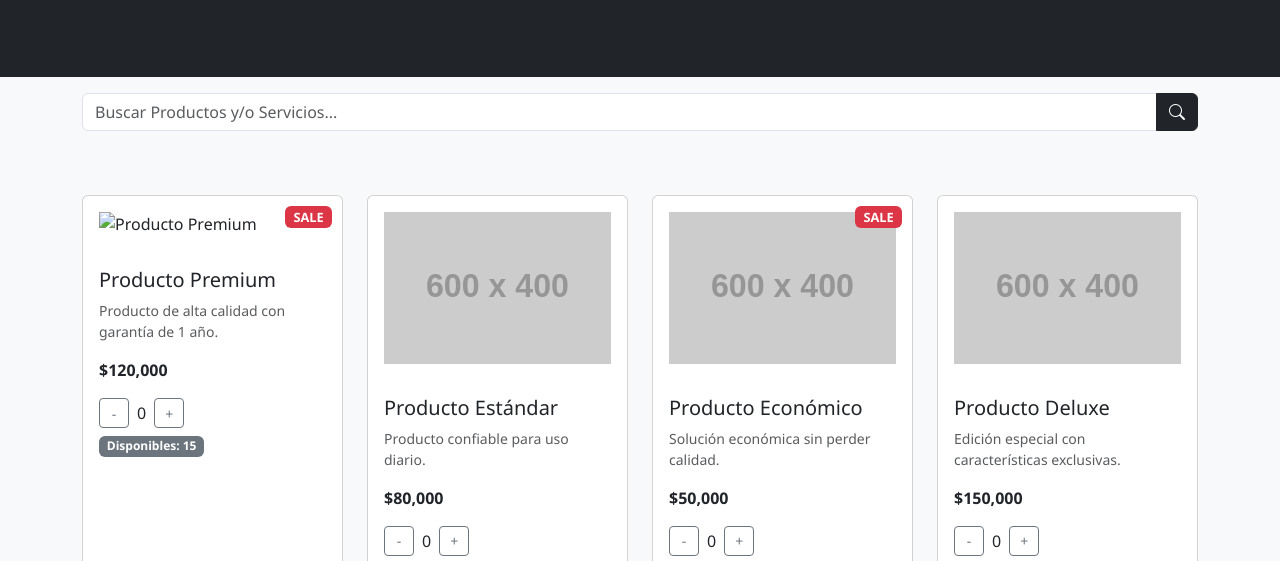
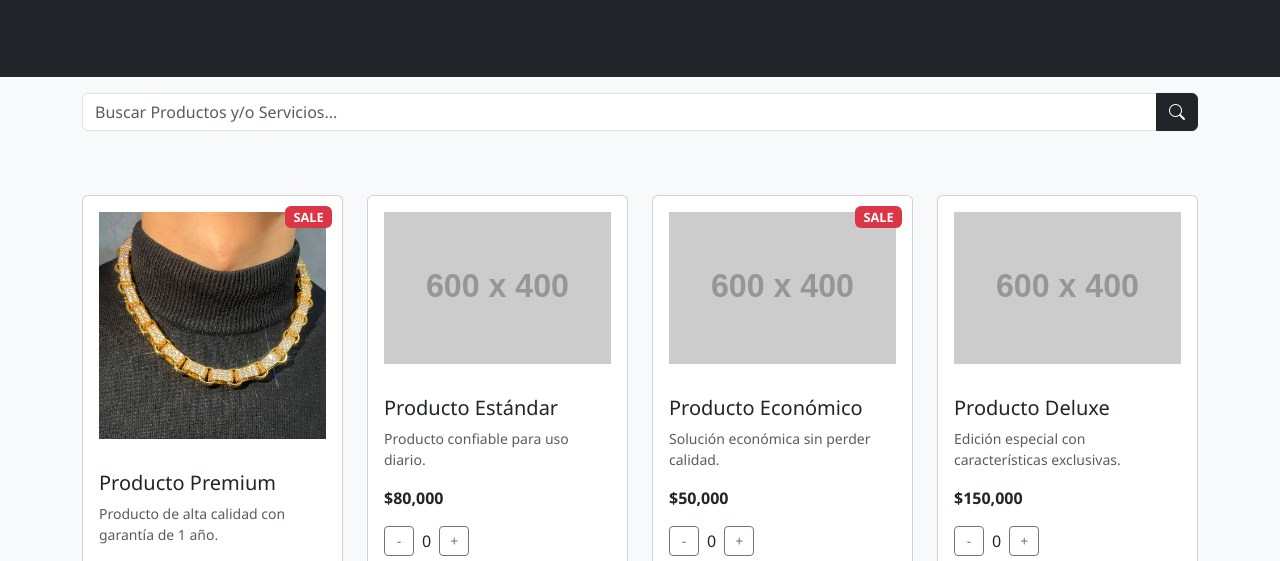
Before and after one commit to montebellocalicontraentregaco/web, a plain HTML site: page index.html in a window 1280 px wide. Shown: the part 236-797 px from the top of the page. Drawn offline with nearby package versions, Linux system fonts and the light colour scheme; placeholder pictures from the web are drawn by us.

Commit message:
Update index.html

```diff
--- a/index.html
+++ b/index.html
@@ -498,10 +498,10 @@
                 price: 120000,
                 inventory: 15,
                 images: [
-                    "1/c.jpg",
-                    "1/c.jpg",
-                    "1/c.jpg",
-                    "1/c.jpg"
+                    "1/1.jpg",
+                    "1/1.jpg",
+                    "1/1.jpg",
+                    "1/1.jpg"
                 ],
                 description: "Producto de alta calidad con garantía de 1 año.",
                 detailedDescription: `
```
